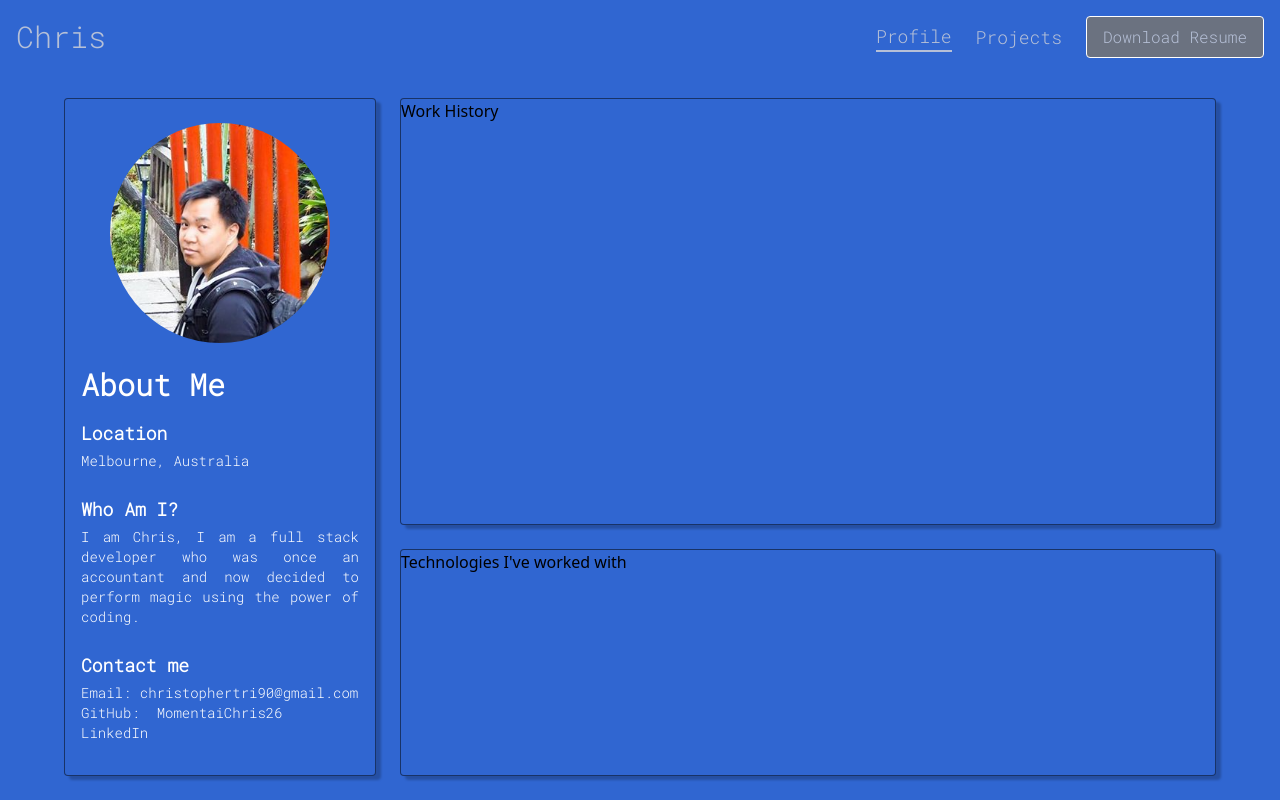
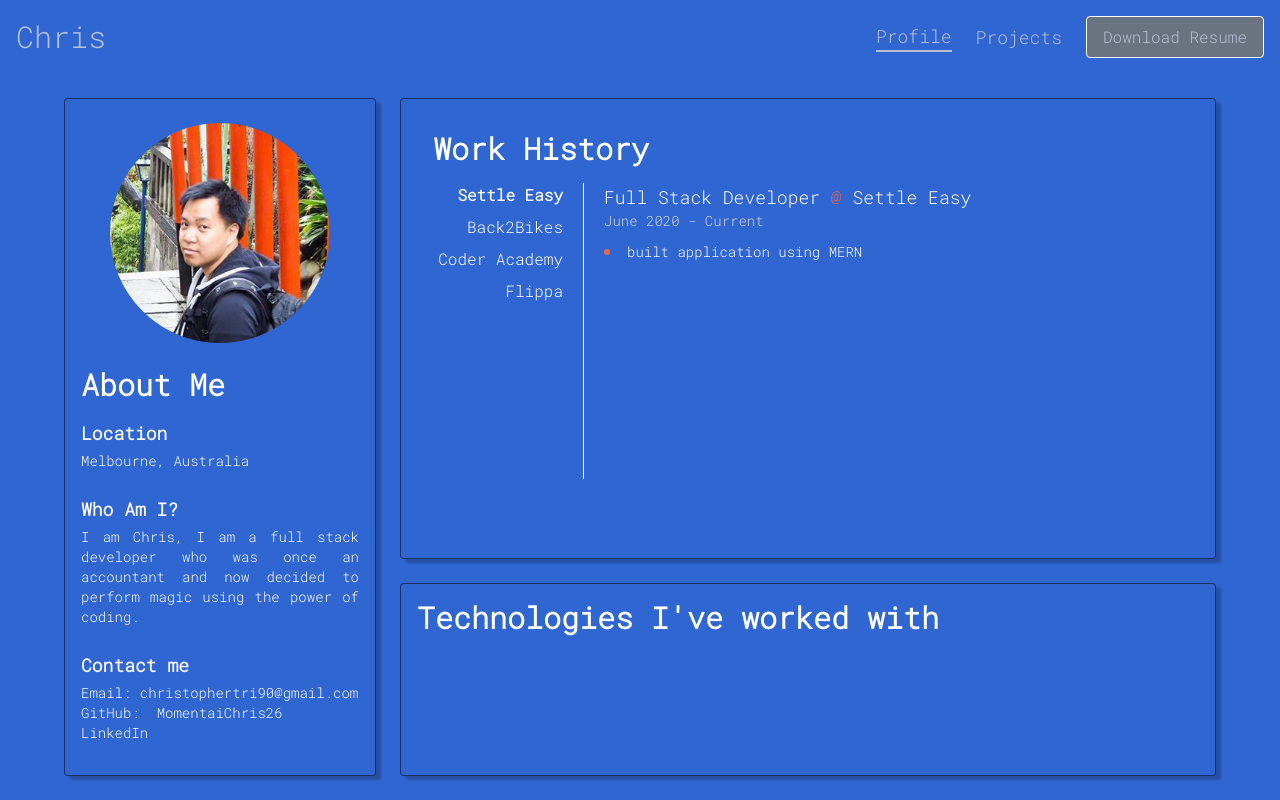
Before and after one commit to MomentaiChris26/MomentaiChris26.github.io, a Gatsby site: page /profile in a window 1280 px wide. Built offline with nearby package versions, Linux system fonts and the light colour scheme; Gatsby itself is replaced by a stand-in of ours.

Commit message:
add timeline

```diff
--- /dev/null
+++ b/src/components/Timeline/Links.js
@@ -0,0 +1,24 @@
+import React from "react";
+
+const Links = ({ names, handleChange, selected }) => {
+  return (
+    <ul className="text-white font-roboto-mono pr-5">
+      {names.map((name) => {
+        return (
+          <li className="mb-1 text-right" key={name}>
+            <button
+              className={`mb-1 text-right cursor-pointer hover:text-red-200 ${
+                selected.name === name && "font-black"
+              }`}
+              onClick={() => handleChange(name)}
+            >
+              {name}
+            </button>
+          </li>
+        );
+      })}
+    </ul>
+  );
+};
+
+export default Links;
--- /dev/null
+++ b/src/components/Timeline/Timeline.js
@@ -0,0 +1,32 @@
+import React, { useState } from "react";
+import Links from "./Links";
+import WorkHistoryDisplay from "./WorkHistoryDisplay";
+import companies from "../../utils/work-history";
+
+const TimeLine = () => {
+  const [selected, setSelect] = useState(companies[0]);
+
+  const handleChange = (value) => {
+    const data = companies.find((company) => company.name === value);
+    setSelect(data);
+  };
+
+  const names = companies.reduce((acc, current) => {
+    acc.push(current.name);
+    return acc;
+  }, []);
+
+  return (
+    <>
+      <div className="grid grid-cols-5 divide-x divide-white h-3/4">
+        <Links names={names} selected={selected} handleChange={handleChange} />
+
+        <div className="pl-5 col-start-2 col-end-6">
+          <WorkHistoryDisplay {...selected} />
+        </div>
+      </div>
+    </>
+  );
+};
+
+export default TimeLine;
--- /dev/null
+++ b/src/components/Timeline/WorkHistoryDisplay.js
@@ -0,0 +1,34 @@
+import React from "react";
+
+const WorkHistoryDisplay = ({
+  achievements,
+  end_date,
+  name,
+  role,
+  start_date,
+}) => {
+  console.log(achievements);
+  return (
+    <div>
+      <p className="text-white font-roboto-mono text-lg">
+        {role}&nbsp;<span className="text-orangeBtnText">@</span>&nbsp;{name}
+      </p>
+      <p className="text-gray-300 font-roboto-mono text-sm">
+        {start_date}&nbsp;-&nbsp;{end_date}
+      </p>
+      <ul className="list-disc list-inside my-2">
+        {achievements.map((achievement) => {
+          return (
+            <li key={achievement} className="text-orangeBtnText">
+              <span className="text-white font-roboto-mono text-sm">
+                {achievement}
+              </span>
+            </li>
+          );
+        })}
+      </ul>
+    </div>
+  );
+};
+
+export default WorkHistoryDisplay;
--- a/src/pages/profile.js
+++ b/src/pages/profile.js
@@ -1,6 +1,7 @@
 import * as React from "react";
 import DefaultLayout from "../components/layout";
 import { StaticImage } from "gatsby-plugin-image";
+import TimeLine from "../components/Timeline/Timeline";
 
 function MyPicture() {
   return (
@@ -65,31 +66,18 @@ const ProfilePage = () => {
           </div>
         </div>
         <div className="col-span-5 grid grid-row-3 gap-6">
-          <div className="about-border-rounded-shadow row-span-2 ">
-            Work History
+          <div className="about-border-rounded-shadow row-span-2 p-8">
+            <h1 className="text-3xl font-roboto-mono font-extrabold mb-4 text-white">
+              Work History
+            </h1>
+            <TimeLine />
           </div>
-          <div className="about-border-rounded-shadow ">
-            Technologies I've worked with
-          </div>
-        </div>
-
-        {/* <div className="h-full grid grid-cols-1 p-4 gap-1">
-          <div className="m-auto">
-            <h1 className="text-2xl font-roboto-mono font-extrabold mb-4 text-white">
-              Info
-            </h1>
-            {MyPicture()}
-            <div className="text-white font-roboto-mono">
-              A paragraph introducing myself, where I’ve worked and <br />
-              things I’ve done
-            </div>
-          </div>
-          <div className="m-auto bg-gray-500">
-            <h1 className="text-xl font-roboto-mono font-extrabold mb-4 text-white">
+          <div className="about-border-rounded-shadow p-4">
+            <h1 className="text-3xl font-roboto-mono font-extrabold mb-4 text-white">
               Technologies I've worked with
             </h1>
           </div>
-        </div> */}
+        </div>
       </div>
     </DefaultLayout>
   );
--- /dev/null
+++ b/src/utils/work-history.json
@@ -0,0 +1,30 @@
+[
+  {
+    "name": "Settle Easy",
+    "role": "Full Stack Developer",
+    "start_date": "June 2020",
+    "end_date": "Current",
+    "achievements": ["built application using MERN"]
+  },
+  {
+    "name": "Back2Bikes",
+    "role": "Intern",
+    "start_date": "February 2020",
+    "end_date": "March 2020",
+    "achievements": ["built application using MERN"]
+  },
+  {
+    "name": "Coder Academy",
+    "role": "Student",
+    "start_date": "August 2019",
+    "end_date": "February 2020",
+    "achievements": ["built application using MERN"]
+  },
+  {
+    "name": "Flippa",
+    "role": "Assistant Accountant",
+    "start_date": "April 2019",
+    "end_date": "July 2019",
+    "achievements": ["Accounting stuff"]
+  }
+]
```
